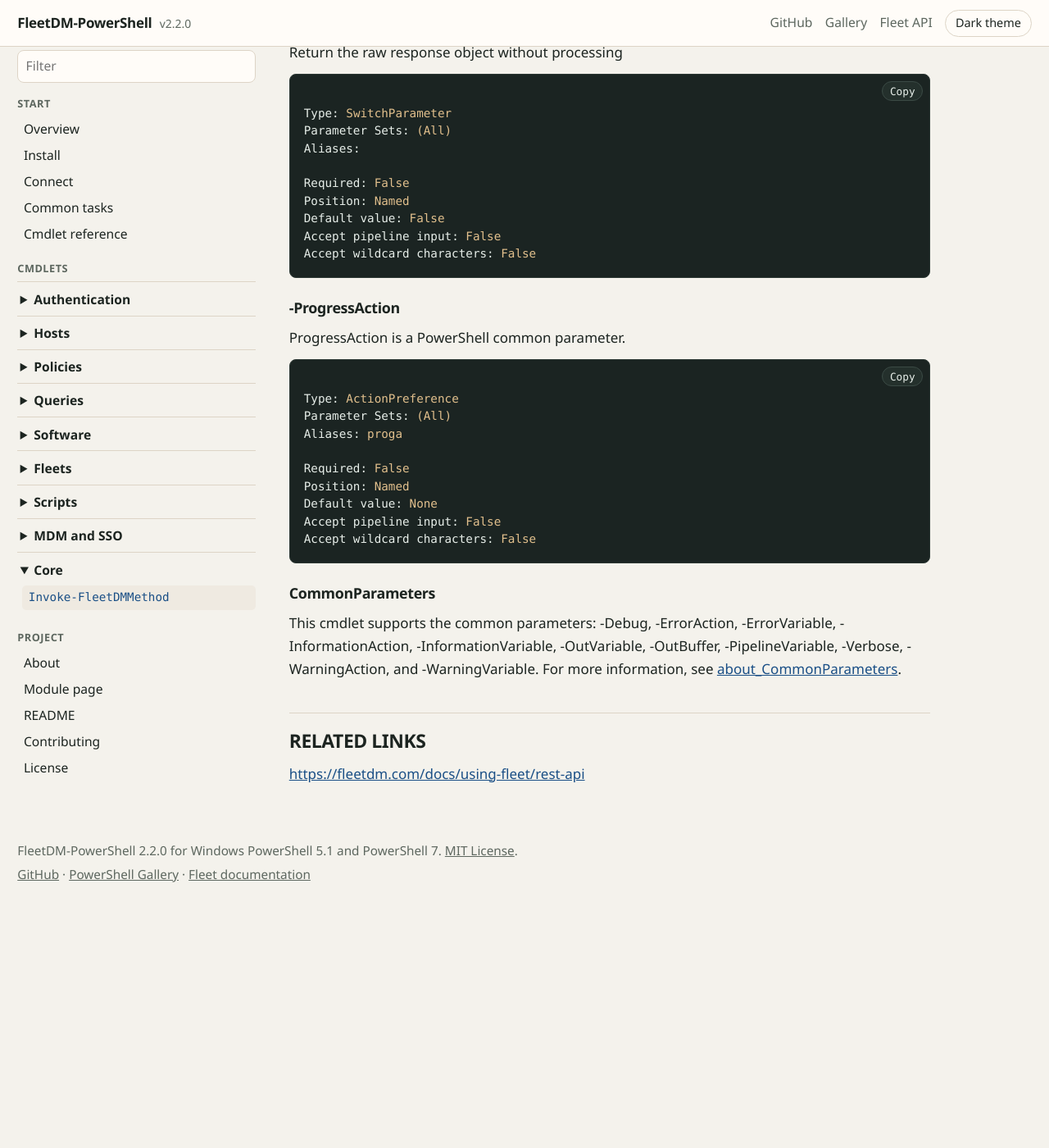
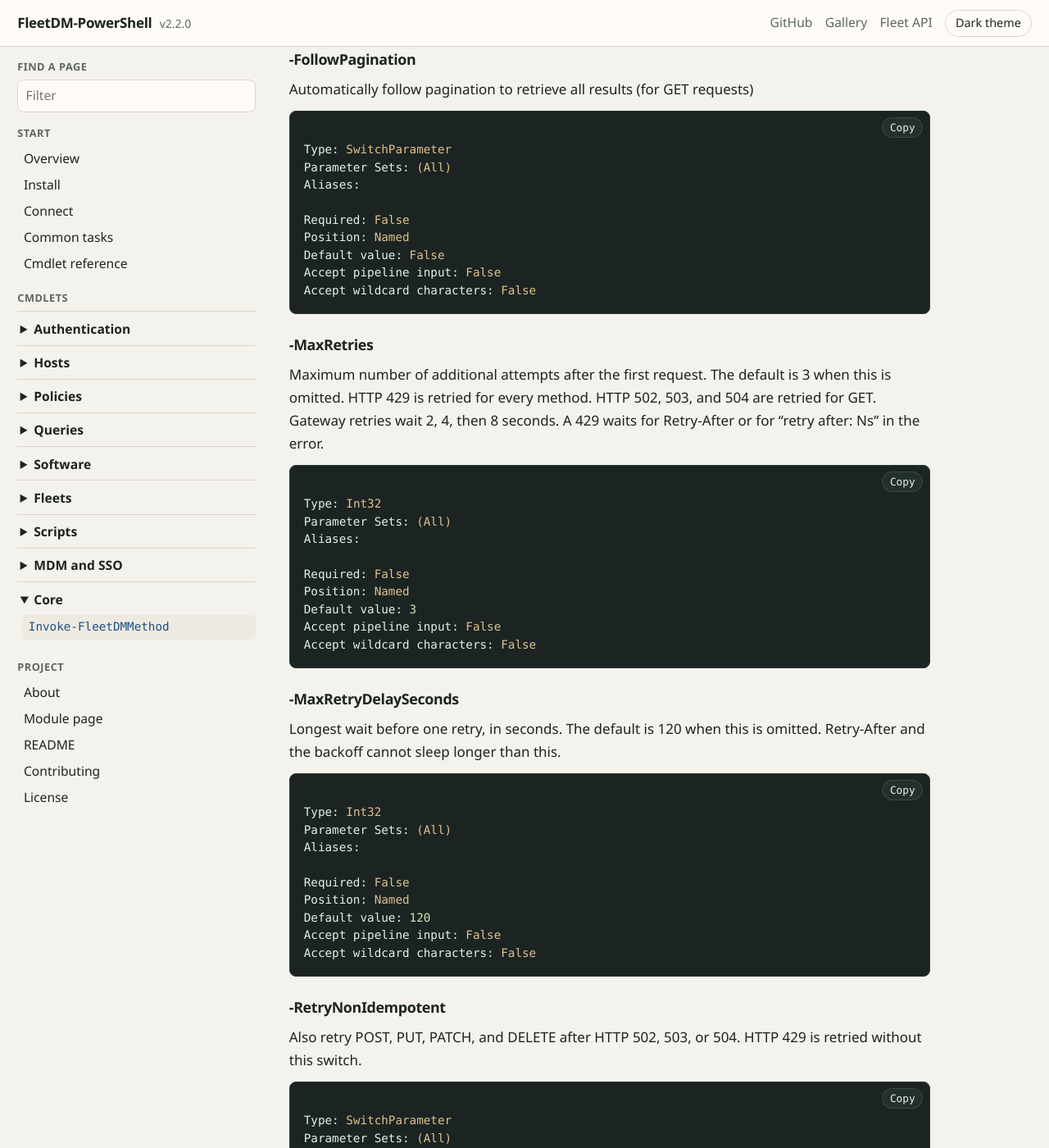
Before and after one commit to jorgeasaurus/FleetDM-PowerShell, a Jekyll site: the page built from docs/en-US/Invoke-FleetDMMethod.md, in a window 1280 px wide and 1400 px high, scrolled down 3563 px. Shown: the whole window at 82% size. Built offline with Jekyll 4.4.1, drawn with Linux system fonts in a browser that asks for light colours; our own code applies the rules of GitHub Pages for plain Markdown files; before the commit the page ends 4689 px from its top, so only the background shows below that; some of the changed text lies outside the part shown.

Commit message:
Retry Fleet requests after HTTP 429 and gateway errors (#10)
* Retry Fleet API calls after HTTP 429 and gateway errors

Scripts that call Fleet on a schedule no longer need their own retry loop.
Rate limits retry for every method, and gateway errors retry for GET unless
the caller opts in for other methods. The wait is a function tests can mock.

Co-authored-by: Jorge Suarez <j0rg3@me.com>

* Cap retry waits and keep the original rate-limit error

A huge Retry-After or a long backoff could overflow the timer and replace
the Fleet error. Waits are capped, HTTP-date headers parse on 5.1, and the
final 429 message reuses the body that was already read.

Co-authored-by: Jorge Suarez <j0rg3@me.com>

---------

Co-authored-by: Cursor Agent <cursoragent@cursor.com>

````diff
--- a/docs/en-US/Invoke-FleetDMMethod.md
+++ b/docs/en-US/Invoke-FleetDMMethod.md
@@ -14,7 +14,8 @@ Invokes a custom FleetDM API method
 
 ```
 Invoke-FleetDMMethod [-Endpoint] <String> [[-Method] <String>] [[-Body] <Hashtable>]
- [[-QueryParameters] <Hashtable>] [-FollowPagination] [-Raw] [-ProgressAction <ActionPreference>]
+ [[-QueryParameters] <Hashtable>] [-FollowPagination] [-MaxRetries <Int32>]
+ [-MaxRetryDelaySeconds <Int32>] [-RetryNonIdempotent] [-Raw] [-ProgressAction <ActionPreference>]
  [<CommonParameters>]
 ```
 
@@ -62,6 +63,20 @@ Invoke-FleetDMMethod -Endpoint "labels" -Method GET -FollowPagination
 ```
 
 Gets all labels, automatically following pagination
+
+### EXAMPLE 6
+```
+Invoke-FleetDMMethod -Endpoint "hosts" -MaxRetries 0
+```
+
+Sends one GET and does not retry HTTP 429 or a gateway error.
+
+### EXAMPLE 7
+```
+Invoke-FleetDMMethod -Endpoint "hosts/123/refetch" -Method POST -RetryNonIdempotent
+```
+
+Retries that POST after HTTP 502, 503, or 504. Leave the switch off when repeating the call could apply the change twice. HTTP 429 is retried either way.
 
 ## PARAMETERS
 
@@ -140,6 +155,51 @@ Accept pipeline input: False
 Accept wildcard characters: False
 ```
 
+### -MaxRetries
+Maximum number of additional attempts after the first request. The default is 3 when this is omitted. HTTP 429 is retried for every method. HTTP 502, 503, and 504 are retried for GET. Gateway retries wait 2, 4, then 8 seconds. A 429 waits for Retry-After or for "retry after: Ns" in the error.
+
+```yaml
+Type: Int32
+Parameter Sets: (All)
+Aliases:
+
+Required: False
+Position: Named
+Default value: 3
+Accept pipeline input: False
+Accept wildcard characters: False
+```
+
+### -MaxRetryDelaySeconds
+Longest wait before one retry, in seconds. The default is 120 when this is omitted. Retry-After and the backoff cannot sleep longer than this.
+
+```yaml
+Type: Int32
+Parameter Sets: (All)
+Aliases:
+
+Required: False
+Position: Named
+Default value: 120
+Accept pipeline input: False
+Accept wildcard characters: False
+```
+
+### -RetryNonIdempotent
+Also retry POST, PUT, PATCH, and DELETE after HTTP 502, 503, or 504. HTTP 429 is retried without this switch.
+
+```yaml
+Type: SwitchParameter
+Parameter Sets: (All)
+Aliases:
+
+Required: False
+Position: Named
+Default value: False
+Accept pipeline input: False
+Accept wildcard characters: False
+```
+
 ### -Raw
 Return the raw response object without processing
 
````
Also changed, not shown: docs/en-US/FleetDM-PowerShell.md (+1 -1 lines), docs/en-US/about_FleetDM-PowerShell.help.md (+7 -6 lines), en-US/FleetDM-PowerShell-help.xml (+85 -0 lines), index.md (+3 -1 lines), CHANGELOG.md, README.md, 5 other files.
